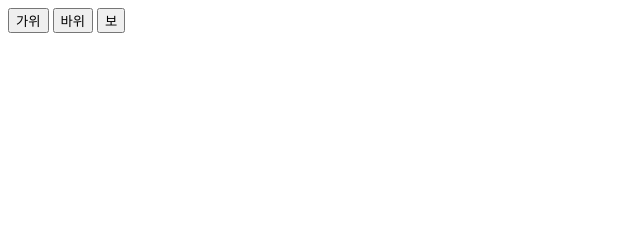
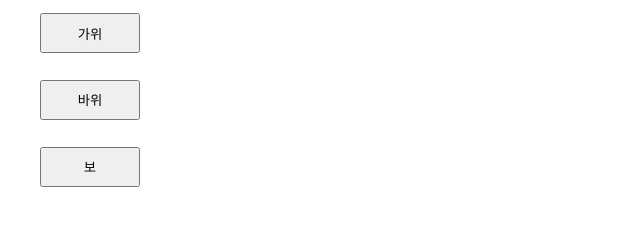
Before and after one commit to blueheart753/Web_lebture, a plain HTML site: page day4/RSP.html in a window 1280 px wide. Shown: the whole page, without its empty margins (0-640 px from the left). Drawn offline with Linux system fonts and the light colour scheme.

Commit message:
[Feat] .maincontainer / .btnBox / .Result,#Result  추가

```diff
--- a/day4/RSP.html
+++ b/day4/RSP.html
@@ -5,11 +5,17 @@
   <meta http-equiv="X-UA-Compatible" content="IE=edge">
   <meta name="viewport" content="width=device-width, initial-scale=1.0">
   <script src="./RSP.js" defer></script>
+  <link rel="stylesheet" href="./RSP_style.css">
   <title>Document</title>
 </head>
 <body>
-  <button class="btn" id="scissors">가위</button>
-  <button class="btn" id="rock">바위</button>
-  <button class="btn" id="paper">보</button>
+  <div class="maincontainer">
+    <div class="btnBox">
+      <button class="btn" id="scissors">가위</button>
+      <button class="btn" id="rock">바위</button>
+      <button class="btn" id="paper">보</button>
+    </div>
+    <div class="Result" id="Result"></div>
+  </div>
 </body>
 </html>
```
